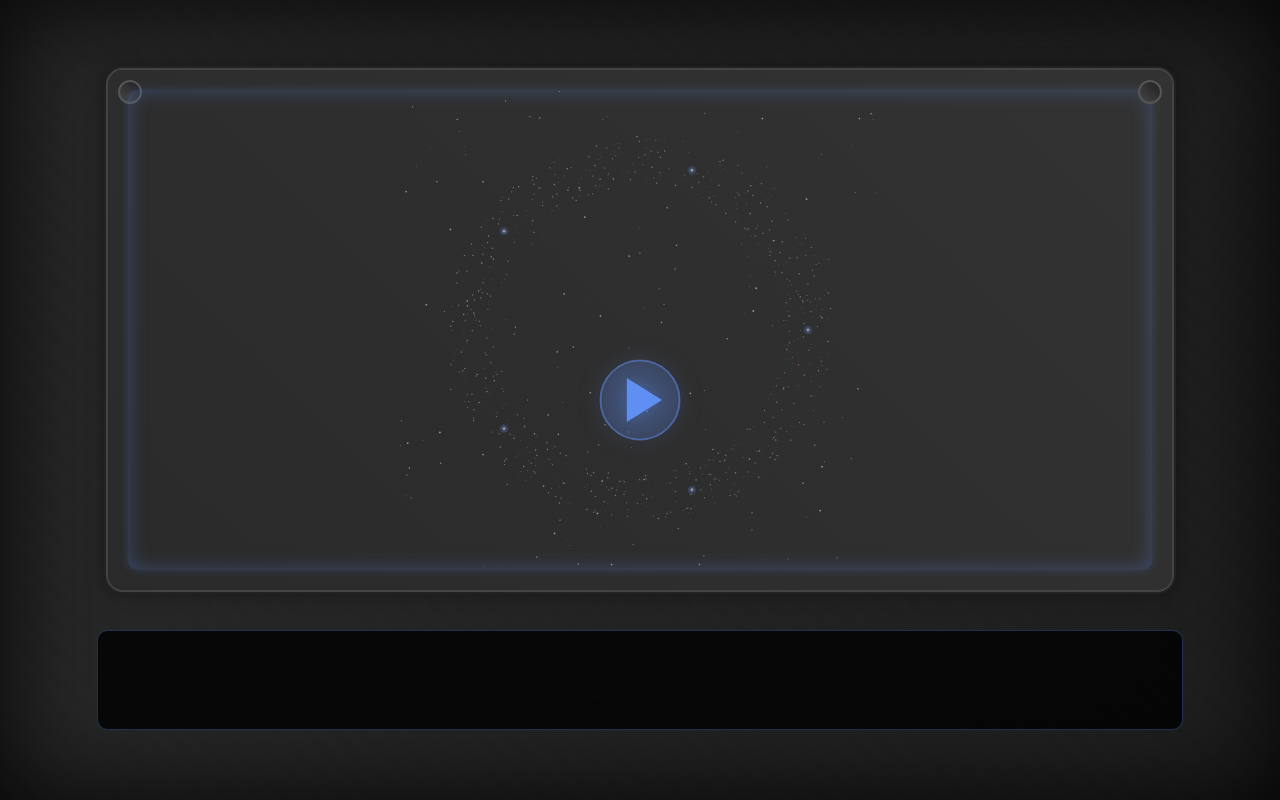
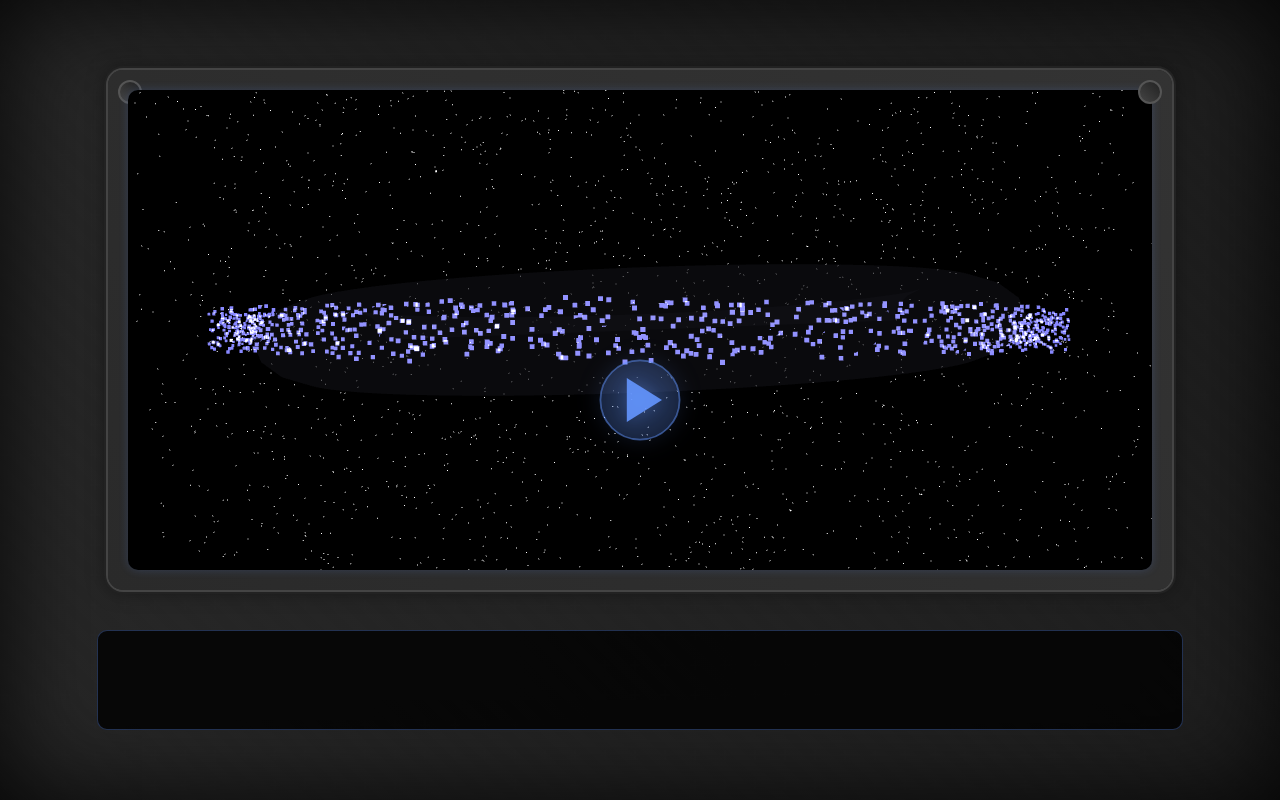
Before and after one commit to websimapi/websim-digital-odyssey-a-sci-fi-interactive-dialogue-expe, a plain HTML site: page index.html in a window 1280 px wide. Drawn offline with nearby package versions, Linux system fonts and the light colour scheme; animation ran at ten frames a second.

Commit message:
v11: Can you make the window view to the stars and belt use 3D three.js

```diff
--- a/index.html
+++ b/index.html
@@ -1,5 +1,15 @@
 <html><head><base href="." />
+<script type="importmap">
+{
+  "imports": {
+    "three": "https://unpkg.com/three@0.153.0/build/three.module.js",
+    "three/addons/": "https://unpkg.com/three@0.153.0/examples/jsm/"
+  }
+}
+</script>
 <script type="module">
+import * as THREE from 'three';
+
 // Import Web Speech API
 const startButton = document.getElementById('startButton');
 const audioPlayer = document.getElementById('backgroundMusic');
@@ -43,85 +53,114 @@ function speakText(text, voiceType, pitch, rate) {
   });
 }
 
-// Create animated particle system for the Centauri Belt
-function createCentauriBelt() {
-  const belt = document.getElementById('centauriBelt');
-  const numParticles = 1000;
+let scene, camera, renderer;
+let stars = [];
+let belt = [];
+let beltParticles = [];
 
-  // Create dust and debris particles
-  for(let i = 0; i < numParticles; i++) {
-    const particle = document.createElementNS("http://www.w3.org/2000/svg", "circle");
-    const angle = Math.random() * Math.PI * 2;
-    const radius = 300 + Math.random() * 100;
-    const x = 500 + Math.cos(angle) * radius;
-    const y = 500 + Math.sin(angle) * radius;
+function initThreeJS() {
+  scene = new THREE.Scene();
+  camera = new THREE.PerspectiveCamera(75, window.innerWidth / window.innerHeight, 0.1, 1000);
 
-    particle.setAttribute("cx", x);
-    particle.setAttribute("cy", y);
-    particle.setAttribute("r", Math.random() * 1.5);
+  const canvas = document.getElementById('spaceScene');
+  renderer = new THREE.WebGLRenderer({canvas, antialias: true});
+  renderer.setSize(canvas.clientWidth, canvas.clientHeight);
 
-    // Vary colors between blue-white stars and reddish dust
-    const colorType = Math.random();
-    let color;
-    if(colorType < 0.7) {
-      color = `rgb(200,220,255)`;
-    } else {
-      color = `rgb(255,${150 + Math.random() * 50},${150 + Math.random() * 50})`;
-    }
+  camera.position.z = 5;
 
-    particle.setAttribute("fill", color);
+  // Add ambient light
+  const ambientLight = new THREE.AmbientLight(0x404040);
+  scene.add(ambientLight);
 
-    // Add subtle animation
-    const animateMotion = document.createElementNS("http://www.w3.org/2000/svg", "animateTransform");
-    animateMotion.setAttribute("attributeName", "transform");
-    animateMotion.setAttribute("type", "rotate");
-    animateMotion.setAttribute("from", `0 500 500`);
-    animateMotion.setAttribute("to", `360 500 500`);
-    animateMotion.setAttribute("dur", `${20 + Math.random() * 40}s`);
-    animateMotion.setAttribute("repeatCount", "indefinite");
+  createStarfield();
+  createCentauriBelt3D();
 
-    particle.appendChild(animateMotion);
-    belt.appendChild(particle);
+  animate();
+}
+
+function createStarfield() {
+  const starGeometry = new THREE.BufferGeometry();
+  const starMaterial = new THREE.PointsMaterial({
+    color: 0xFFFFFF,
+    size: 0.02
+  });
+
+  const starVertices = [];
+  for(let i = 0; i < 10000; i++) {
+    const x = THREE.MathUtils.randFloatSpread(100);
+    const y = THREE.MathUtils.randFloatSpread(100);
+    const z = THREE.MathUtils.randFloatSpread(100);
+    starVertices.push(x, y, z);
   }
 
-  // Add some larger stellar bodies
-  for(let i = 0; i < 5; i++) {
-    const star = document.createElementNS("http://www.w3.org/2000/svg", "g");
-    const angle = (i / 5) * Math.PI * 2;
-    const radius = 350;
-    const x = 500 + Math.cos(angle) * radius;
-    const y = 500 + Math.sin(angle) * radius;
+  starGeometry.setAttribute('position', new THREE.Float32BufferAttribute(starVertices, 3));
+  const starField = new THREE.Points(starGeometry, starMaterial);
+  scene.add(starField);
+  stars.push(starField);
+}
 
-    // Create star glow
-    const glow = document.createElementNS("http://www.w3.org/2000/svg", "circle");
-    glow.setAttribute("cx", x);
-    glow.setAttribute("cy", y);
-    glow.setAttribute("r", 8);
-    glow.setAttribute("fill", "rgba(100,150,255,0.3)");
-    glow.setAttribute("filter", "url(#glow)");
+function createCentauriBelt3D() {
+  // Create main belt ring
+  const ringGeometry = new THREE.TorusGeometry(3, 0.4, 16, 100);
+  const ringMaterial = new THREE.MeshPhongMaterial({
+    color: 0x444455,
+    opacity: 0.6,
+    transparent: true
+  });
+  const ring = new THREE.Mesh(ringGeometry, ringMaterial);
+  ring.rotation.x = Math.PI / 2;
+  scene.add(ring);
+  belt.push(ring);
 
-    // Create star core
-    const core = document.createElementNS("http://www.w3.org/2000/svg", "circle");
-    core.setAttribute("cx", x);
-    core.setAttribute("cy", y);
-    core.setAttribute("r", 3);
-    core.setAttribute("fill", "#fff");
+  // Add particle system for dust
+  const particles = new THREE.BufferGeometry();
+  const particleMaterial = new THREE.PointsMaterial({
+    color: 0x8888ff,
+    size: 0.03,
+    blending: THREE.AdditiveBlending,
+    transparent: true
+  });
 
-    star.appendChild(glow);
-    star.appendChild(core);
+  const particlePositions = [];
+  for(let i = 0; i < 10000; i++) {
+    const angle = Math.random() * Math.PI * 2;
+    const radius = 2.8 + Math.random() * 0.8;
+    const scatter = (Math.random() - 0.5) * 0.3;
 
-    // Rotate around center
-    const animateMotion = document.createElementNS("http://www.w3.org/2000/svg", "animateTransform");
-    animateMotion.setAttribute("attributeName", "transform");
-    animateMotion.setAttribute("type", "rotate");
-    animateMotion.setAttribute("from", `0 500 500`);
-    animateMotion.setAttribute("to", `360 500 500`);
-    animateMotion.setAttribute("dur", "30s");
-    animateMotion.setAttribute("repeatCount", "indefinite");
+    const x = Math.cos(angle) * radius;
+    const y = scatter;
+    const z = Math.sin(angle) * radius;
 
-    star.appendChild(animateMotion);
-    belt.appendChild(star);
+    particlePositions.push(x, y, z);
   }
+
+  particles.setAttribute('position', new THREE.Float32BufferAttribute(particlePositions, 3));
+  const particleSystem = new THREE.Points(particles, particleMaterial);
+  scene.add(particleSystem);
+  beltParticles.push(particleSystem);
+}
+
+function animate() {
+  requestAnimationFrame(animate);
+
+  // Rotate belt
+  belt.forEach(obj => {
+    obj.rotation.y += 0.001;
+  });
+
+  // Rotate particle systems
+  beltParticles.forEach(particles => {
+    particles.rotation.y += 0.001;
+  });
+
+  renderer.render(scene, camera);
+}
+
+function onWindowResize() {
+  const canvas = renderer.domElement;
+  camera.aspect = canvas.clientWidth / canvas.clientHeight;
+  camera.updateProjectionMatrix();
+  renderer.setSize(canvas.clientWidth, canvas.clientHeight, false);
 }
 
 async function startScene() {
@@ -191,8 +230,8 @@ document.addEventListener('keydown', (e) => {
   }
 });
 
-// Initialize Centauri Belt when document loads
-document.addEventListener('DOMContentLoaded', createCentauriBelt);
+document.addEventListener('DOMContentLoaded', initThreeJS);
+window.addEventListener('resize', onWindowResize);
 </script>
 <style>
 body {
@@ -254,19 +293,6 @@ body {
   box-shadow:
     inset 0 0 20px rgba(100,150,255,0.3),
     0 0 10px rgba(100,150,255,0.2);
-}
-
-.stars {
-  position: absolute;
-  width: 100%;
-  height: 100%;
-  animation: twinkle 5s infinite linear;
-}
-
-@keyframes twinkle {
-  0% { opacity: 0.5; }
-  50% { opacity: 1; }
-  100% { opacity: 0.5; }
 }
 
 .dialogue-box {
@@ -374,6 +400,12 @@ body {
   top: 10px;
   right: 10px;
 }
+
+canvas {
+  width: 100%;
+  height: 100%;
+  display: block;
+}
 </style>
 </head>
 <body>
@@ -387,30 +419,7 @@ body {
     </div>
     <div class="window-frame">
       <div class="window">
-        <svg class="stars" viewBox="0 0 1000 1000">
-          <defs>
-            <filter id="glow">
-              <feGaussianBlur stdDeviation="2" result="coloredBlur"/>
-              <feMerge>
-                <feMergeNode in="coloredBlur"/>
-                <feMergeNode in="SourceGraphic"/>
-              </feMerge>
-            </filter>
-          </defs>
-          <g id="stars"></g>
-          <g id="centauriBelt"></g>
-          <script>
-            const starsGroup = document.getElementById('stars');
-            for(let i = 0; i < 200; i++) {
-              const circle = document.createElementNS("http://www.w3.org/2000/svg", "circle");
-              circle.setAttribute("cx", Math.random() * 1000);
-              circle.setAttribute("cy", Math.random() * 1000);
-              circle.setAttribute("r", Math.random() * 2);
-              circle.setAttribute("fill", "#fff");
-              starsGroup.appendChild(circle);
-            }
-          </script>
-        </svg>
+        <canvas id="spaceScene"></canvas>
       </div>
     </div>
     <div class="dialogue-box">
```
